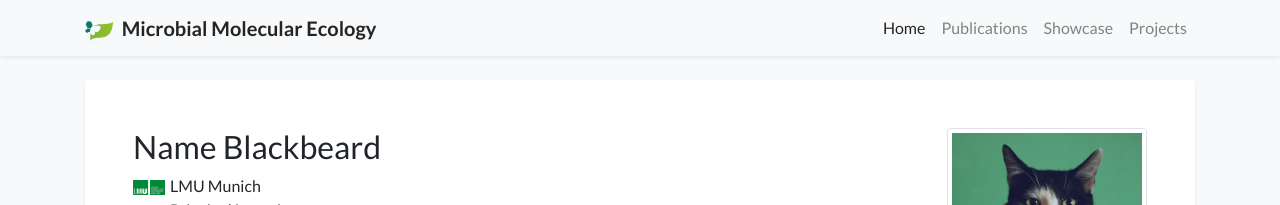
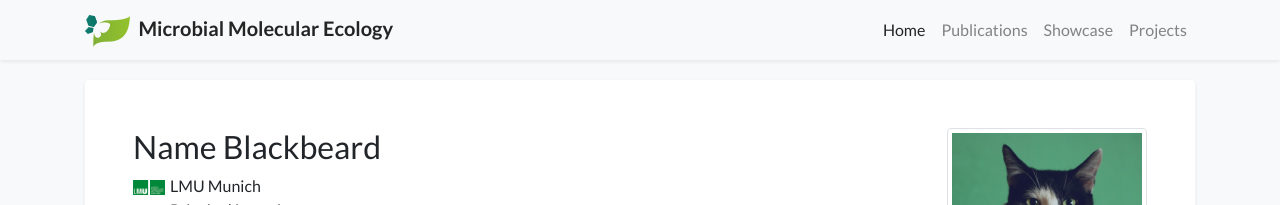
Before and after one commit to micromole/micromole.github.io, a Jekyll site: the page built from index.html, in a window 1280 px wide. Shown: the top 205 px of the page. Built offline with Jekyll 4.4.1, drawn with Linux system fonts in a browser that asks for light colours; nearby versions of some CDN libraries; comment, search, counter and statistics services are not loaded; a style sheet for code colours, icons or effects is not loaded.

Commit message:
Update navbar.html

```diff
--- a/_includes/navbar.html
+++ b/_includes/navbar.html
@@ -1,7 +1,7 @@
 <nav class="navbar navbar-expand-sm navbar-light bg-light fixed-top mb-5 shadow-sm">
     <div class="container">
         <a class="navbar-brand">
-            <img src="/assets/logo/icon_ICE.png" alt="Icon" style="height: 20px; margin-right: 5px;">
+            <img src="/assets/logo/icon_ICE.png" alt="Icon" style="height: 32px; margin-right: 5px;">
             <strong>{{site.data.profile.navbar_name}}</strong></a>
         <button class="navbar-toggler" style="font-size: 1em; padding: 0.5em;" type="button" data-toggle="collapse" data-target="#navbarResponsive" aria-controls="navbarResponsive" aria-expanded="false" aria-label="Toggle navigation">
             <i class="fas fa-map"></i>
```
